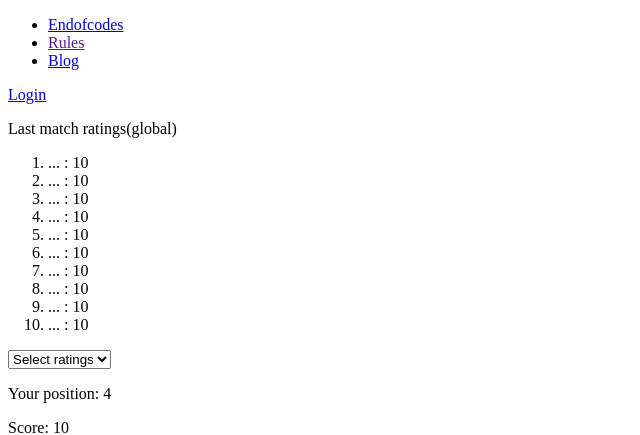
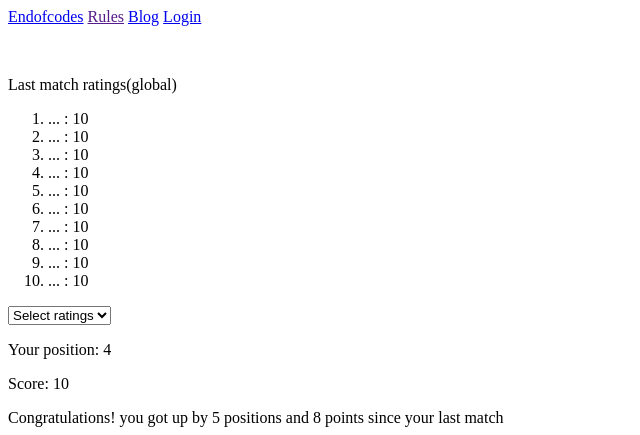
Before and after one commit to dionyziz/endofcodes, a PHP site: page / in a window 1280 px wide. Shown: the top 435 px of the page, without its empty margins (0-640 px from the left). Run offline with PHP 8.4, Linux system fonts and the light colour scheme.

Commit message:
Adds some CSS and HTML to the header

```diff
--- /dev/null
+++ b/static/style/header.css
@@ -0,0 +1,12 @@
+#header {
+    margin-bottom: 50px;
+}
+#header ul {
+    list-style-type: none;
+    display: inline;
+    padding-left: 0px;
+}
+
+#header li {
+    display: inline;
+}
--- a/views/header.php
+++ b/views/header.php
@@ -3,8 +3,16 @@
 <html>
     <head>
         <title>EndofCodes Demo</title>
+        <link
+            rel="stylesheet"
+            type="text/css"
+            href="static/style/header.css" />
+        <meta
+            http-equiv="Content-type"
+            content="text/html; charset=utf-8" />
     </head>
     <body>
+        <div id="header">
             <ul>
                 <li><a href="index.php">Endofcodes</a></li>
                 <li><a href="">Rules</a></li>
@@ -16,18 +24,18 @@
                     }
                 ?>
                 <li><a href="http://blog.endofcodes.com">Blog</a></li>
-        </ul>
                 <?php
                     if ( isset( $_SESSION[ 'user' ][ 'username' ] ) ) {
-                ?><p><?php
+                        ?><li id="login"><?php
                             echo htmlspecialchars( $_SESSION[ 'user' ][ 'username' ] );
-                ?></p>
-                <select>
-                    <option></option>
+                        ?><select>
+                            <option> </option>
                             <option value="logout">Logout</option>
-                </select><?php
+                        </select></li><?php
                     }
                     else {
-                ?><p><a href="index.php?resource=session&amp;method=create">Login</a></p><?php
+                        ?><li id="login"><a href="index.php?resource=session&amp;method=create">Login</a></li><?php
                     }
                 ?>
+            </ul>
+        </div>
```
Lines whose indentation alone changed are shown as unchanged.
